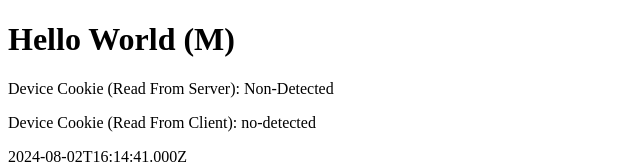
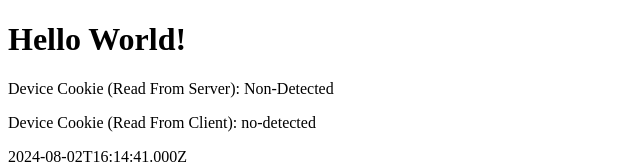
Before and after one commit to jscontreras/cookies-middleware, a Next.js app: page / in a window 1280 px wide. Shown: the top 164 px of the page, without its empty margins (0-640 px from the left). Built offline with nearby package versions, Linux system fonts and the light colour scheme; no server answers.

Commit message:
Updating copy.

```diff
--- a/app/page.tsx
+++ b/app/page.tsx
@@ -6,7 +6,7 @@ export default function Home() {
   const cookieStorage = cookies();
   const device = cookieStorage.get('device') || { value:'Non-Detected'};
   return<>
-    <h1>Hello World (M)</h1>
+    <h1>Hello World!</h1>
     <p>Device Cookie (Read From Server): {`${device?.value}`}</p>
   </>;
 }
```
